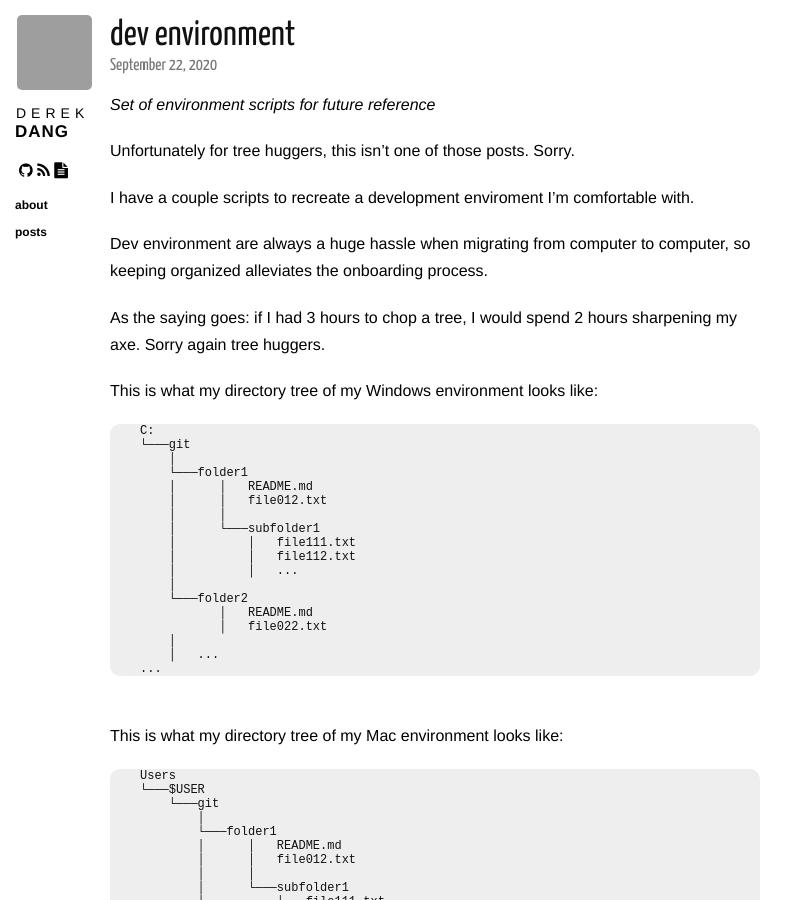
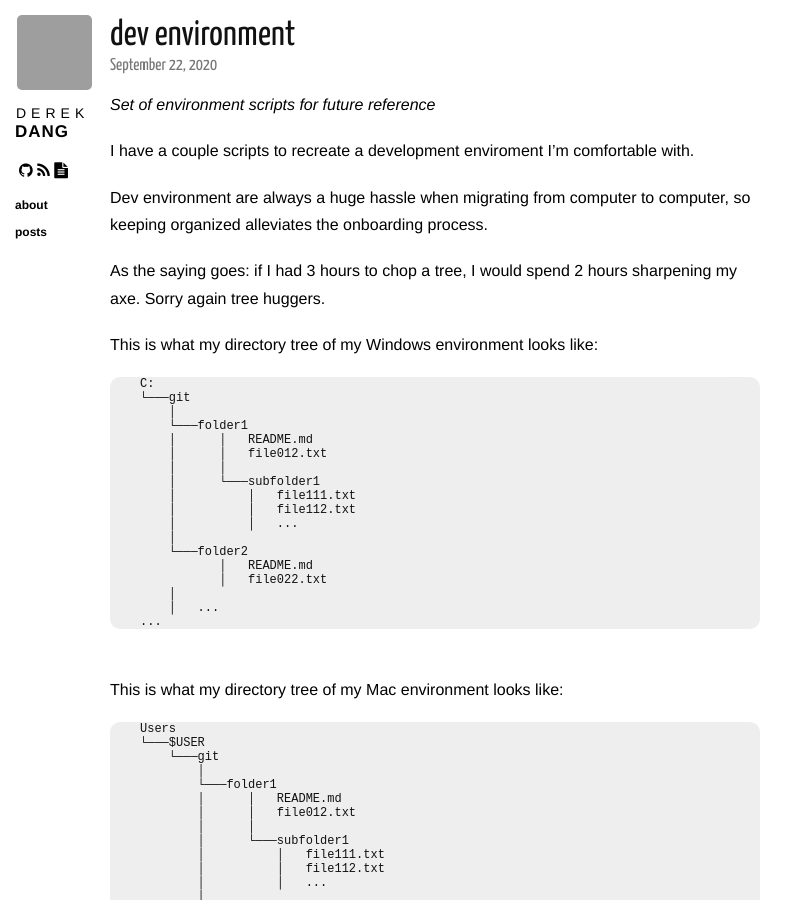
Before and after one commit to dqdang/dqdang.github.io, a Jekyll site: the page built from _posts/2020-09-22-environment.markdown, in a window 1280 px wide and 900 px high. Shown: the whole window, without its empty margins (0-808 px from the left). Built offline with Jekyll 4.4.1, drawn with Linux system fonts in a browser that asks for light colours; nearby versions of some CDN libraries; grey boxes are pictures that could not be loaded.

Commit message:
Remove unused statement

```diff
--- a/_posts/2020-09-22-environment.markdown
+++ b/_posts/2020-09-22-environment.markdown
@@ -5,8 +5,6 @@ category: posts
 ---
 
 *Set of environment scripts for future reference*
-
-Unfortunately for tree huggers, this isn't one of those posts. Sorry.
 
 I have a couple scripts to recreate a development enviroment I'm comfortable with.
 
```
